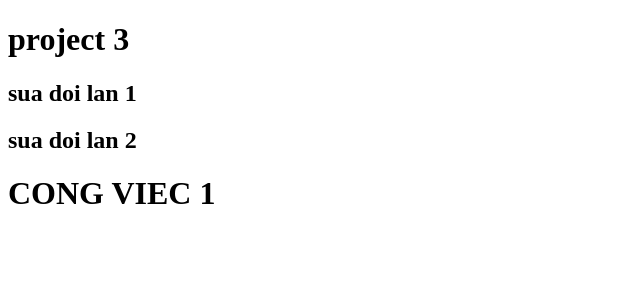
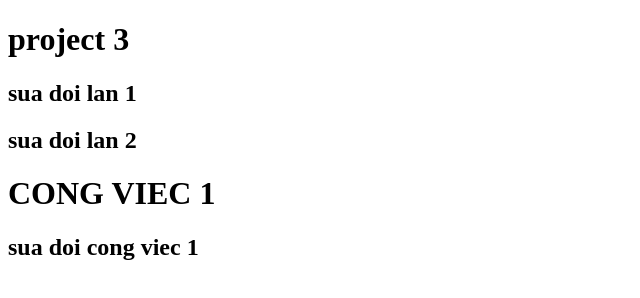
Before and after one commit to KHOicodertop1vn/project-3, a plain HTML site: page index.html in a window 1280 px wide. Shown: the whole page, without its empty margins (0-640 px from the left). Drawn offline with Linux system fonts and the light colour scheme.

Commit message:
sua doi lan 3

```diff
--- a/index.html
+++ b/index.html
@@ -10,5 +10,6 @@
     <h2>sua doi lan 1</h2>
     <h2>sua doi lan 2</h2>
     <h1>CONG VIEC 1</h1>
+    <h2>sua doi cong viec 1</h2>
 </body>
 </html>
```
